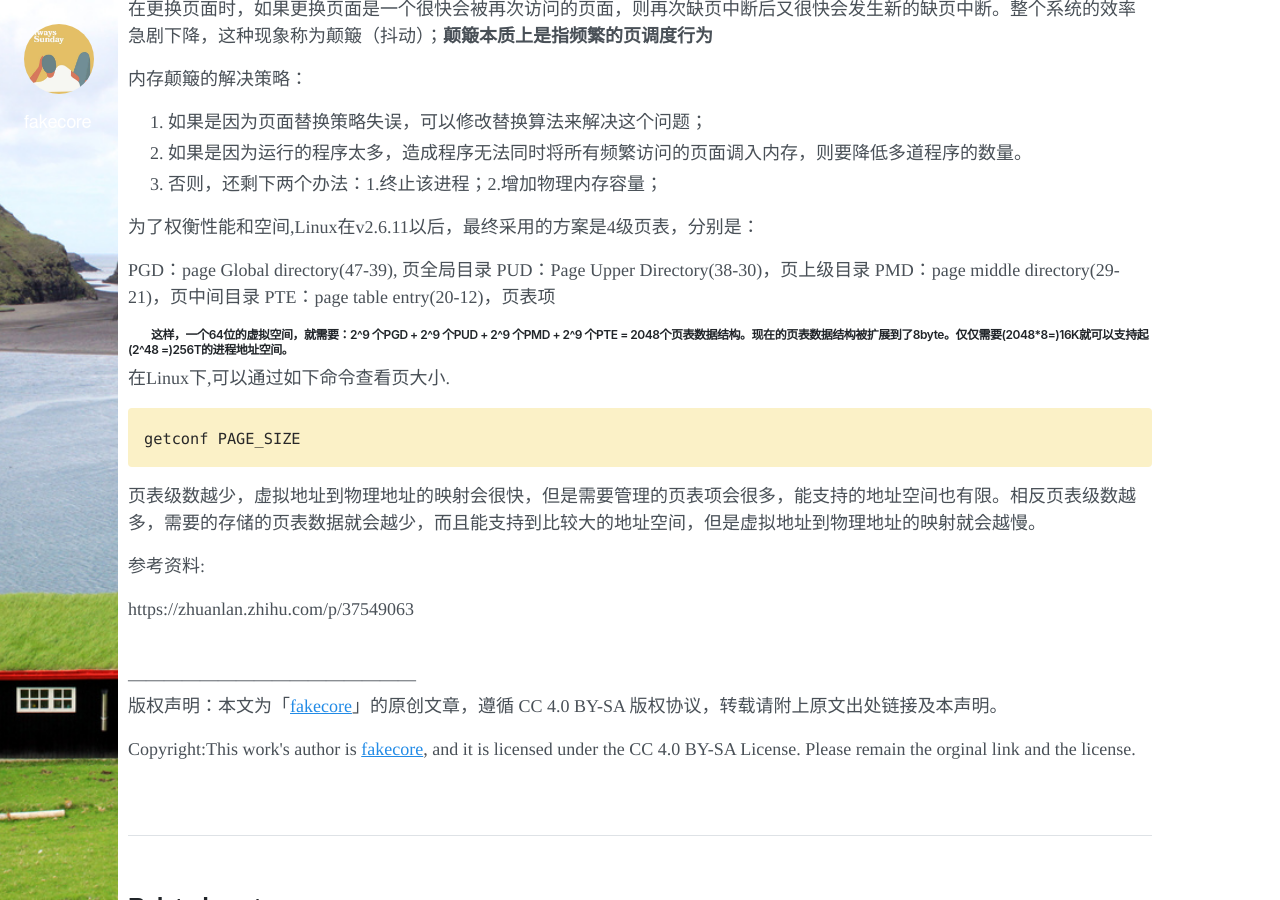
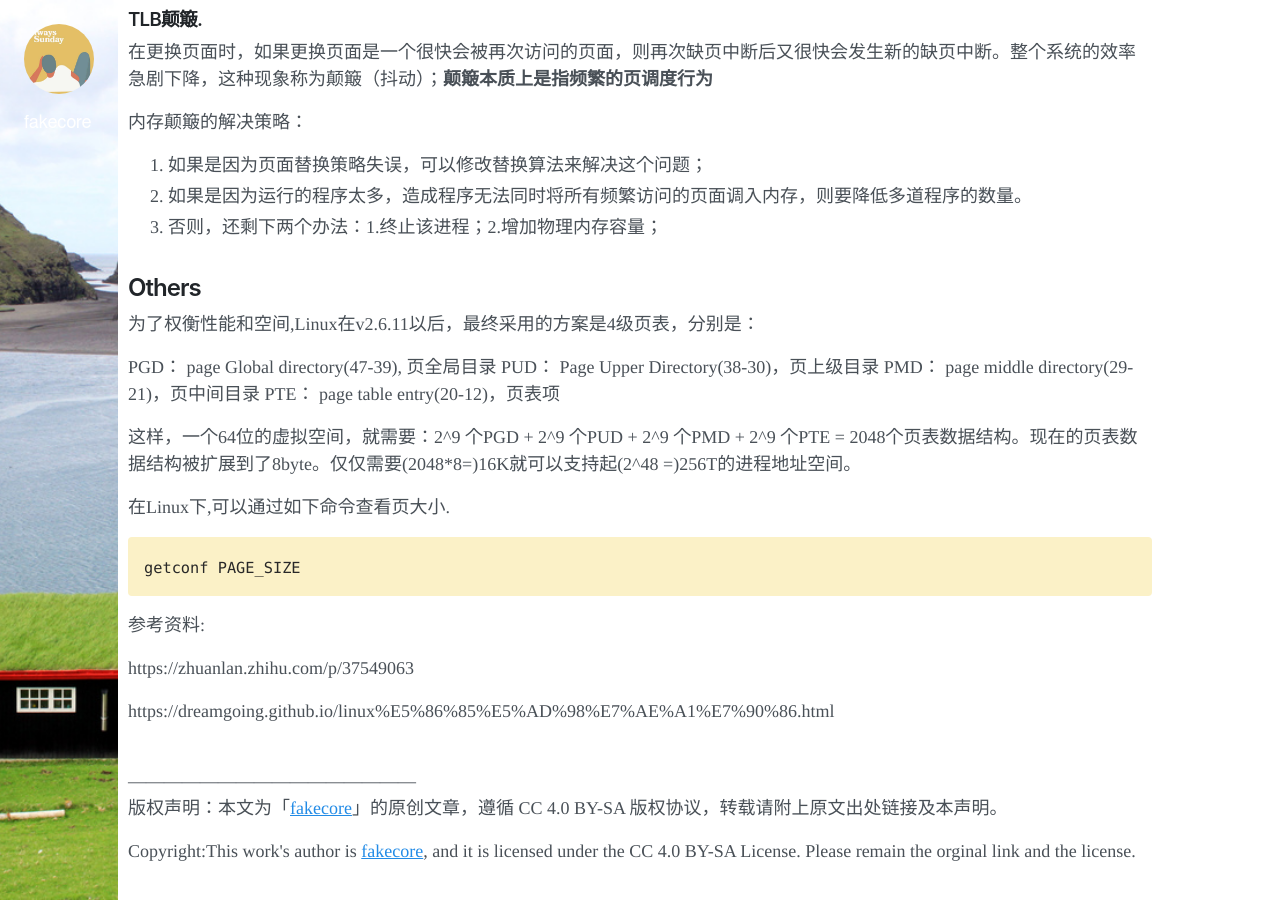
Before and after one commit to fakecore/fakecore.github.io, a Jekyll site: the page built from _posts/2022-08-31-linux-memory-manage.md, in a window 1280 px wide and 900 px high, scrolled down 2245 px. Built offline with Jekyll 4.4.1, drawn with Linux system fonts in a browser that asks for light colours; nearby versions of some CDN libraries; comment, search, counter and statistics services are not loaded.

Commit message:
update article

````diff
--- a/_posts/2022-08-31-linux-memory-manage.md
+++ b/_posts/2022-08-31-linux-memory-manage.md
@@ -107,32 +107,16 @@ CPU试图用下面两种方法加速该过程。
 
 
 
-
-
-
-
-
-
-
-
-
-
-
-
-
+## Others
 
 为了权衡性能和空间,Linux在v2.6.11以后，最终采用的方案是4级页表，分别是：
 
-PGD：page Global directory(47-39), 页全局目录
-PUD：Page Upper Directory(38-30)，页上级目录
-PMD：page middle directory(29-21)，页中间目录
-PTE：page table entry(20-12)，页表项
+PGD： page Global directory(47-39), 页全局目录
+PUD： Page Upper Directory(38-30)，页上级目录
+PMD： page middle directory(29-21)，页中间目录
+PTE： page table entry(20-12)，页表项
 
-######   这样，一个64位的虚拟空间，就需要：2^9 个PGD + 2^9 个PUD + 2^9 个PMD + 2^9 个PTE = 2048个页表数据结构。现在的页表数据结构被扩展到了8byte。仅仅需要(2048*8=)16K就可以支持起(2^48 =)256T的进程地址空间。
-
-
-
-
+这样，一个64位的虚拟空间，就需要：2^9 个PGD + 2^9 个PUD + 2^9 个PMD + 2^9 个PTE = 2048个页表数据结构。现在的页表数据结构被扩展到了8byte。仅仅需要(2048*8=)16K就可以支持起(2^48 =)256T的进程地址空间。
 
 在Linux下,可以通过如下命令查看页大小.
 
@@ -140,18 +124,8 @@ PTE：page table entry(20-12)，页表项
 getconf PAGE_SIZE
 ```
 
-页表级数越少，虚拟地址到物理地址的映射会很快，但是需要管理的页表项会很多，能支持的地址空间也有限。相反页表级数越多，需要的存储的页表数据就会越少，而且能支持到比较大的地址空间，但是虚拟地址到物理地址的映射就会越慢。
-
-
-
-
-
-
-
-
-
-
-
 参考资料:
 
 https://zhuanlan.zhihu.com/p/37549063
+
+https://dreamgoing.github.io/linux%E5%86%85%E5%AD%98%E7%AE%A1%E7%90%86.html
````
Also changed, not shown: other parts of _posts/2022-08-31-linux-memory-manage.md (+1 -1 lines).
